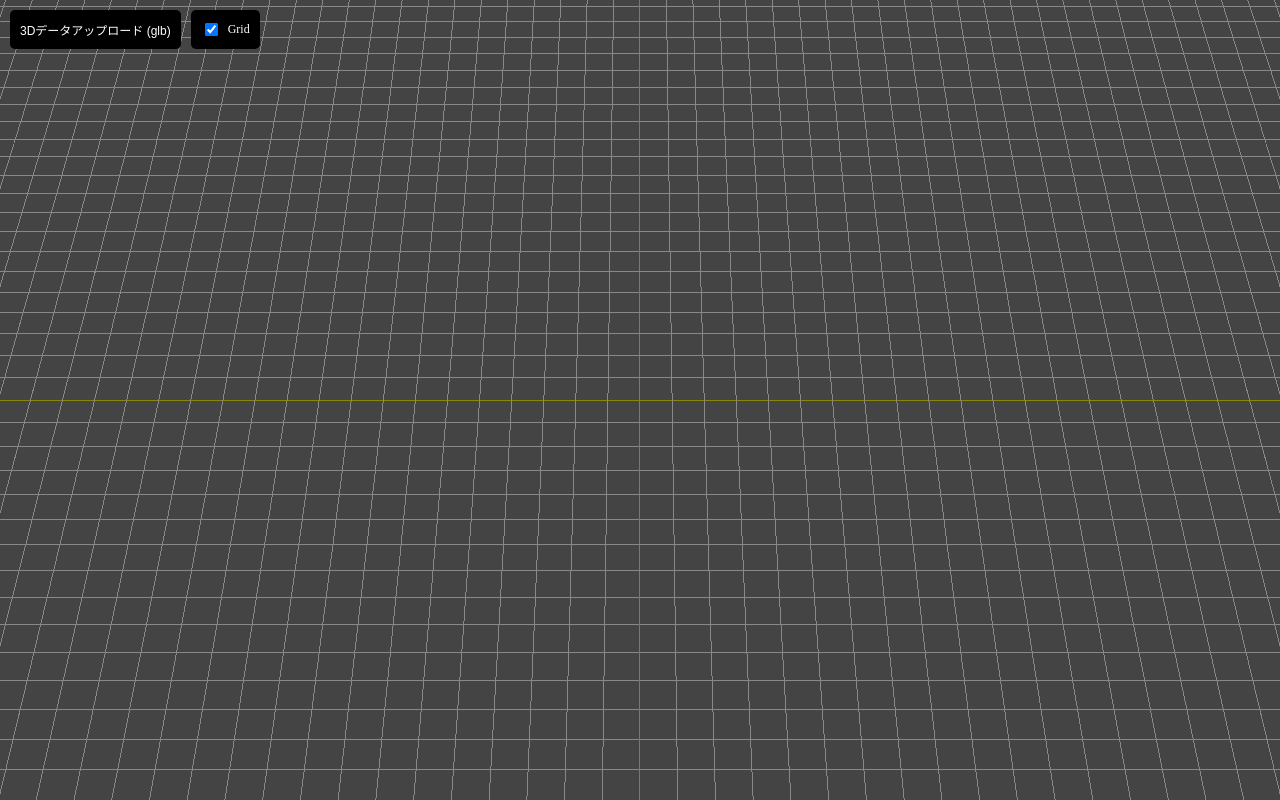
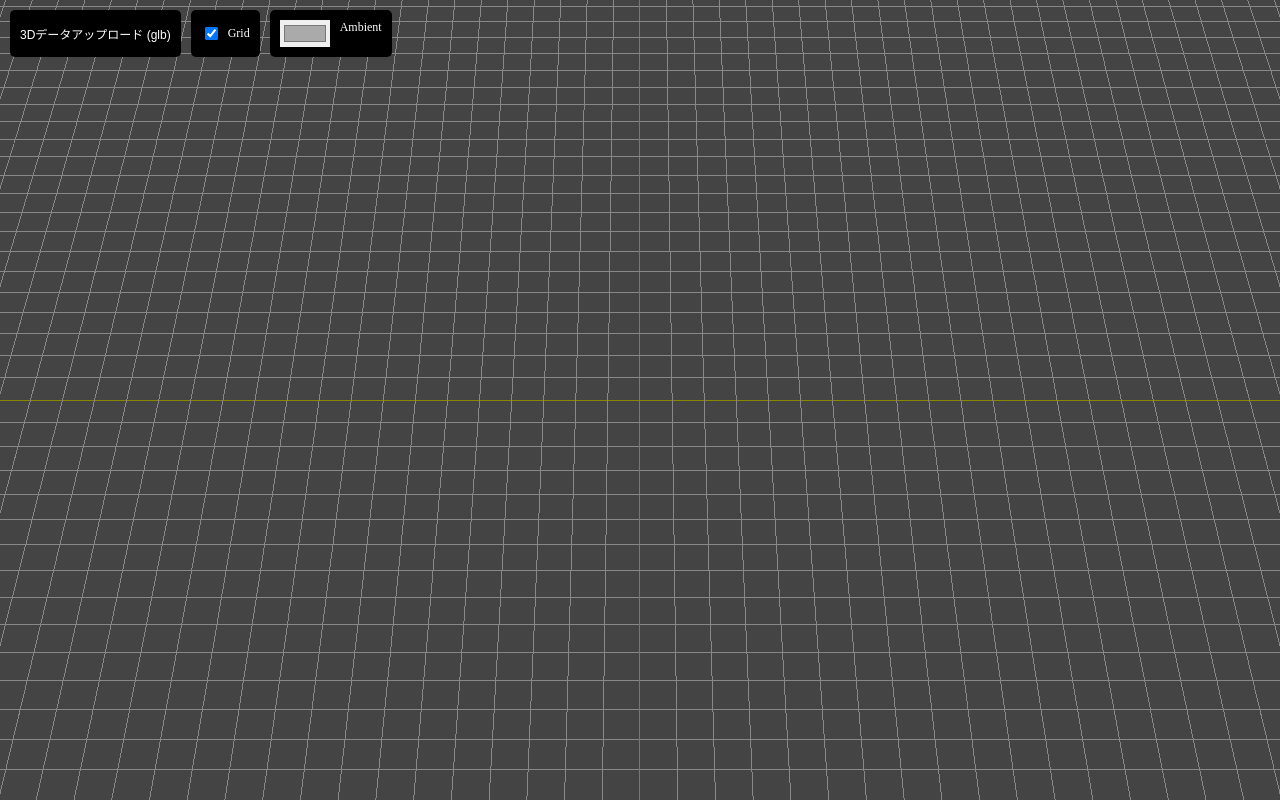
Before and after one commit to yugeta/game_libs, a plain HTML site: page model_check/index.html in a window 1280 px wide. Drawn offline with nearby package versions, Linux system fonts and the light colour scheme; animation ran at ten frames a second.

Commit message:
model_check : grid, ambient

```diff
--- a/model_check/css/control.css
+++ b/model_check/css/control.css
@@ -12,13 +12,17 @@
   font-size:12px;
 }
 
-
-button[name="upload"]{
-  padding:10px;
-  border:0;
+#control > *{
   background-color:black;
   color:white;
   border-radius:5px;
+  padding:10px;
+}
+
+
+button[name="upload"]{
+  border:0;
+
   cursor:pointer;
 }
 button[name="upload"]:hover{
@@ -29,12 +33,16 @@ label.grid{
   display:flex;
   align-items:center;
   cursor:pointer;
-  background-color:black;
-  color:white;
-  padding:10px;
-  border-radius:5px;
 }
 
 input[type="checkbox"][name="grid"]{
   margin-right:10px;
 }
+
+.ambient{
+  display:flex;
+  gap:10px;
+}
+[name="ambient"]{
+  border:0;
+}
--- a/model_check/index.html
+++ b/model_check/index.html
@@ -23,6 +23,7 @@
     <div class="hidden"><input type="file" name="glb" accept=".glb, .gltf, .fbx"/></div>
     <button name="upload">3Dデータアップロード (glb)</button>
     <label class="grid"><input type="checkbox" name="grid" checked/>Grid</label>
+    <div class="ambient"><input type="color" name="ambient">Ambient</div>
   </div>
 </body>
 </html>
--- a/model_check/js/data.js
+++ b/model_check/js/data.js
@@ -30,4 +30,5 @@ export class Data{
   static elm_upload_button = document.querySelector(`button[name="upload"]`)
   static elm_upload_file   = document.querySelector(`input[type="file"][name="glb"]`)
   static elm_grid_button   = document.querySelector(`input[name="grid"]`)
+  static elm_ambient       = document.querySelector(`input[name="ambient"]`)
 }
--- a/model_check/js/event.js
+++ b/model_check/js/event.js
@@ -6,6 +6,7 @@ import { DRACOLoader }   from "DRACOLoader"
 import { Data }          from "./data.js"
 import { Load }          from "./load.js"
 import { Camera }        from "./camera.js"
+import { Light }         from "./light.js"
 
 export class Event{
   constructor(){
@@ -16,9 +17,10 @@ export class Event{
     document.addEventListener('touchmove'  , this.mousemove.bind(this) , false)
     document.addEventListener('touchend'   , this.mouseup.bind(this)   , false)
     window.addEventListener('resize'       , this.resize.bind(this)    , false)
-    Data.elm_upload_button.addEventListener("click" , (()=> {Data.elm_upload_file.click()}))
-    Data.elm_upload_file.addEventListener("change" , ((e)=> new Load(e)))
-    Data.elm_grid_button.addEventListener("click" , (()=> Camera.click_grid()))
+    Data.elm_upload_button.addEventListener("click" , ((e)=> {Data.elm_upload_file.click(e)}))
+    Data.elm_upload_file.addEventListener("change"  , ((e)=> new Load(e)))
+    Data.elm_grid_button.addEventListener("click"   , ((e)=> Camera.click_grid(e)))
+    Data.elm_ambient.addEventListener("change"      , ((e)=>Light.change_ambient(e)))
   }
 
   resize() {
--- a/model_check/js/light.js
+++ b/model_check/js/light.js
@@ -5,17 +5,38 @@ import { GLTFLoader }  from "GLTFLoader"
 import { Data }        from "./data.js"
 
 export class Light{
+
+  static color_ambient = "#aaaaaa"
+
   constructor(){
+    this.set_control()
     this.set_light()
+    this.set_ambient()
+  }
+
+  static get ambient_color(){
+    return Data.elm_ambient.value
+  }
+
+  set_control(){
+    Data.elm_ambient.value = Light.color_ambient
   }
 
   //光源を作成
   set_light(){
-    Data.light   = new THREE.DirectionalLight("#ffffff", 5)
-    Data.ambient = new THREE.AmbientLight("#aaaaaa")
+    Data.light = new THREE.DirectionalLight("#ffffff", 5)
     Data.light.position.set( 0, 70, 100 ).normalize()
     Data.scene.add(Data.light)
+  }
+
+  set_ambient(){
+    Data.ambient = new THREE.AmbientLight(Light.color_ambient)
     Data.scene.add(Data.ambient)
   }
 
+  static change_ambient(){
+    const color = new THREE.Color(Light.ambient_color)
+    Data.ambient.color = color
+  }
+
 }
```
